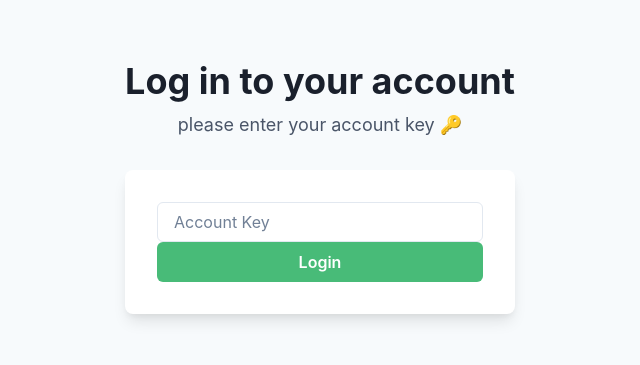
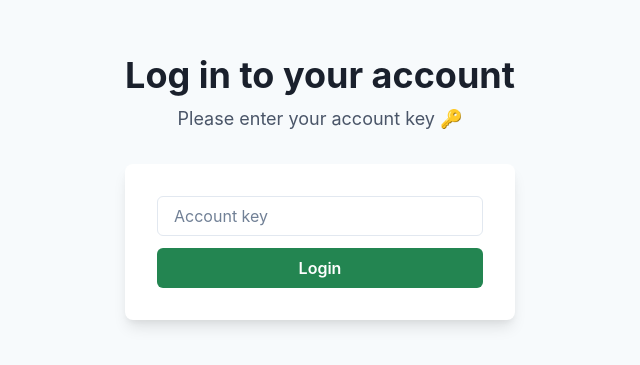
Before and after one commit to TUBerlin-Kopfsachen-Browser-Frontend/kopfsachen-app, a React (Create React App) app: page /login in a window 1280 px wide. Shown: the part 213-578 px from the top of the page, without its empty margins (320-960 px from the left). Built offline with nearby package versions, Linux system fonts and the light colour scheme.

Commit message:
adapted colors in login/register

```diff
--- a/src/App.tsx
+++ b/src/App.tsx
@@ -27,12 +27,13 @@ export default function App() {
   return <ContentWrapper headerProps={{ text: 'Home' }}>
     <Flex flexDirection='column' alignItems='center' mt='150px'>
       <Image src="/header.png" width={["200px", "400px"]} />
-      <Text fontSize={["16", "24"]}>Welcome to the Kopsachen Web App!</Text>
+      <Text fontSize={["16", "20"]}>Welcome to the Kopfsachen Web App!</Text>
       <Stack spacing={4} direction="row" align="center">
         <a href="/login">
           <Button
             display={useStore((state) => state.isLoggedIn) ? "none" : ""}
-            colorScheme="teal"
+            colorScheme="success"
+            mt={3}
           >
             Login
           </Button>
@@ -40,7 +41,8 @@ export default function App() {
         <a href="/register">
           <Button
             display={useStore((state) => state.isLoggedIn) ? "none" : ""}
-            colorScheme="teal"
+            colorScheme="primary"
+            mt={3}
           >
             Register
           </Button>
--- a/src/routes/Login.tsx
+++ b/src/routes/Login.tsx
@@ -52,7 +52,7 @@ export default function Login() {
         <Stack align={"center"}>
           <Heading fontSize={"4xl"}>Log in to your account</Heading>
           <Text fontSize={"lg"} color={"gray.600"}>
-            please enter your account key 🔑
+            Please enter your account key 🔑
           </Text>
         </Stack>
         <Box
@@ -96,17 +96,14 @@ export default function Login() {
               }}
             >
               <Stack spacing={4}>
-                <Input name="account-key" placeholder="Account Key" />
+                <Input name="account-key" placeholder="Account key" focusBorderColor={useColorModeValue("neutral.400", "neutral.100")}/>
               </Stack>
 
               <Stack spacing={10}>
                 <Button
                   type="submit"
-                  bg={"green.400"}
-                  color={"white"}
-                  _hover={{
-                    bg: "green.400",
-                  }}
+                  colorScheme='success'
+                  mt={3}
                 >
                   Login
                 </Button>
--- a/src/routes/Register.tsx
+++ b/src/routes/Register.tsx
@@ -69,11 +69,7 @@ export default function Register() {
         >
           <Stack spacing={4}>
             <Button
-              bg={"green.400"}
-              color={"white"}
-              _hover={{
-                bg: "green.400",
-              }}
+              colorScheme='success'
               onClick={() => {
                 fetch(`self-service/registration/browser`, {
                   headers: { Accept: "application/json" },
@@ -130,7 +126,7 @@ export default function Register() {
 
           <ModalFooter>
             <Button
-              colorScheme="blue"
+              colorScheme="success"
               mr={3}
               onClick={() => {
                 onClose();
--- a/src/routes/wiki.tsx
+++ b/src/routes/wiki.tsx
@@ -79,7 +79,7 @@ function FrontPage() {
   const [searchInput, setSearchInput] = useState<string>('');
   const [searchIsActive, setSearchIsActive] = useState(false);
   const mobile = useMobile();
-  const focusBorderColorScheme = useColorModeValue("neutral.700", "neutral.100");
+  const focusBorderColorScheme = useColorModeValue("neutral.400", "neutral.100");
 
   // to fetch data everytime the front page is loaded
   useEffect(() => {
```
